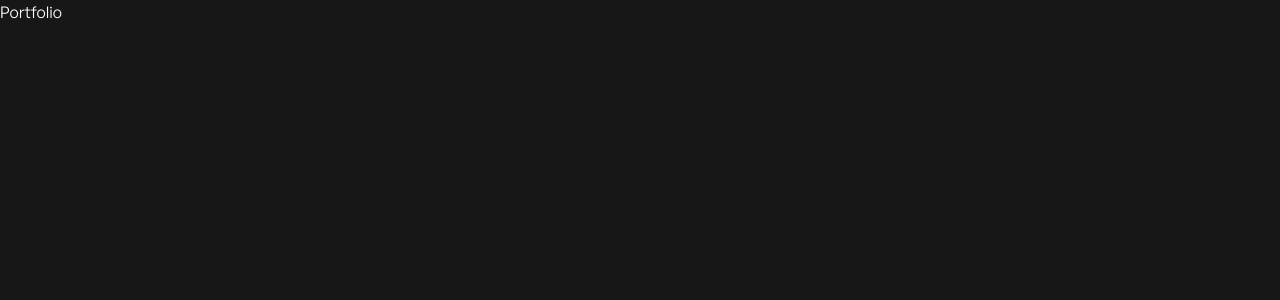
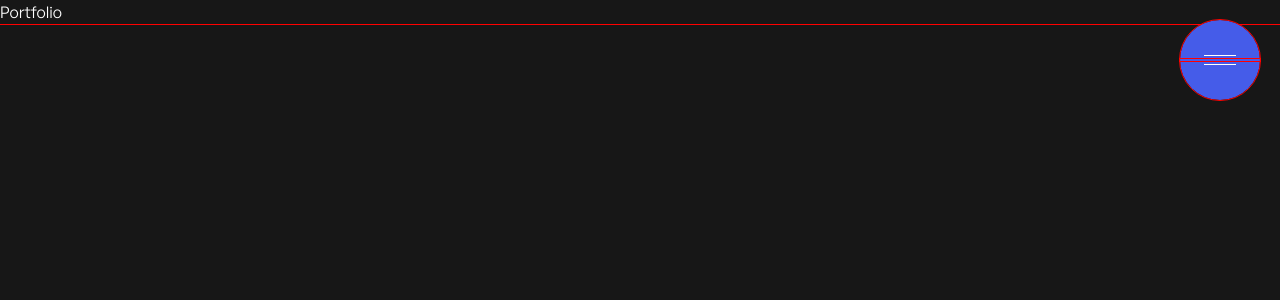
Before and after one commit to onkkkar/Portfolio, a Next.js app: page / in a window 1280 px wide. Shown: the top 300 px of the page. Built offline with nearby package versions, Linux system fonts and the light colour scheme.

Commit message:
Created the Burger Menu for Navigation

```diff
--- a/app/globals.css
+++ b/app/globals.css
@@ -21,6 +21,10 @@
   --foreground: #171717;
 }
 
+* {
+  outline: 1px solid red;
+}
+
 @theme inline {
   --color-background: var(--background);
   --color-foreground: var(--foreground);
--- a/app/layout.jsx
+++ b/app/layout.jsx
@@ -1,4 +1,6 @@
+import Head from 'next/head.js';
 import './globals.css';
+import Header from '@/components/header/page.jsx';
 
 export const metadata = {
   title: 'Create Next App',
@@ -8,7 +10,10 @@
 export default function RootLayout({ children }) {
   return (
     <html lang='en'>
-      <body className={`antialiased`}>{children}</body>
+      <body className={`antialiased`}>
+        <Header />
+        {children}
+      </body>
     </html>
   );
 }
--- a/app/page.jsx
+++ b/app/page.jsx
@@ -1,6 +1,6 @@
 'use client';
 import { useEffect } from 'react';
-import styles from './page.module.scss';
+import styles from './styles.module.scss';
 
 const Home = () => {
   useEffect(() => {
--- /dev/null
+++ b/components/header/page.jsx
@@ -0,0 +1,24 @@
+'use client';
+import { useState } from 'react';
+import styles from './styles.module.scss';
+
+const Header = () => {
+  const [isActive, setIsActive] = useState(false);
+
+  return (
+    <>
+      <div
+        onClick={() => {
+          setIsActive(!isActive);
+        }}
+        className={styles.button}
+      >
+        <div
+          className={`${styles.burger} ${isActive ? styles.burgerActive : ''}`}
+        ></div>
+      </div>
+    </>
+  );
+};
+
+export default Header;
--- /dev/null
+++ b/components/header/styles.module.scss
@@ -0,0 +1,48 @@
+.button {
+  position: fixed;
+  right: 0;
+  margin: 20px;
+  width: 80px;
+  height: 80px;
+  border-radius: 50%;
+  background-color: #455ce9;
+  cursor: pointer;
+  display: flex;
+  align-items: center;
+  justify-content: center;
+}
+
+.burger {
+  width: 100%;
+  &::after,
+  &::before {
+    content: '';
+    display: block;
+    height: 1px;
+    width: 40%;
+    margin: auto;
+    background-color: white;
+    position: relative;
+    transition: transform 0.3s;
+  }
+
+  &::after {
+    top: -5px;
+  }
+
+  &::before {
+    top: 5px;
+  }
+}
+
+.burgerActive {
+  &::after {
+    top: -1px;
+    transform: rotate(45deg);
+  }
+
+  &::before {
+    transform: rotate(-45deg);
+    top: 1px;
+  }
+}
```
Also changed, not shown: app/page.module.scss (deleted), app/styles.module.scss (added).
